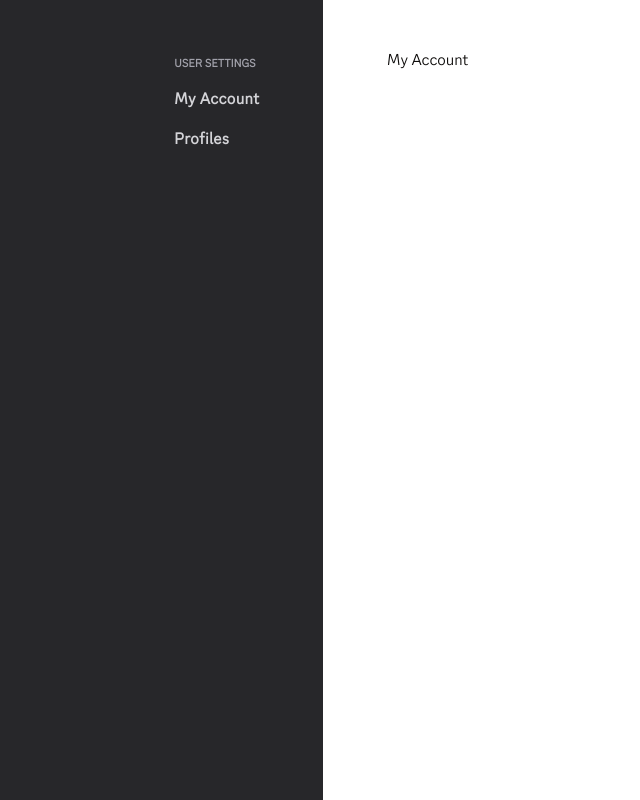
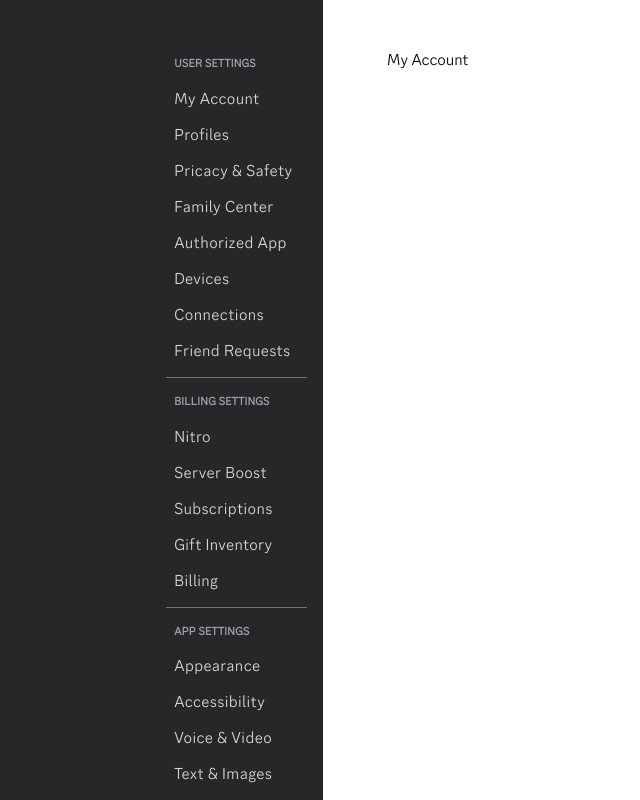
Before and after one commit to Fong10921/discord-clone, a Next.js app: page /settings in a window 1280 px wide. Shown: the whole page, without its empty margins (125-765 px from the left). Built offline with nearby package versions, Linux system fonts and the light colour scheme; no server answers; what @uploadthing/react would draw is missing.

Commit message:
feat(navbar): Add user settings navbar, styled based on Discord UI
- Implement a new navigation bar for user settings, with styling inspired by Discord.
- Adjust margins in [specific component/file] to improve layout spacing.

```diff
--- a/app/(userSetting)/components/SettingItem.tsx
+++ b/app/(userSetting)/components/SettingItem.tsx
@@ -25,7 +25,7 @@
   }
 
   return (
-    <div onClick={handleClick} className="py-[6px] rounded-lg pl-2 mb-1 hover:cursor-pointer font-extrabold tracking-wide text-zinc-300 text-[1rem] w-[90%] hover:text-zinc-100 hover:bg-zinc-700/50">
+    <div onClick={handleClick} className="py-[6px] rounded-lg pl-2 hover:cursor-pointer font-medium tracking-wide text-zinc-300 text-[1rem] w-[90%] hover:text-zinc-100 hover:bg-zinc-700/50">
       {settingName}
     </div>
   );
--- a/app/(userSetting)/components/SettingSideBar.tsx
+++ b/app/(userSetting)/components/SettingSideBar.tsx
@@ -1,3 +1,4 @@
+import { Separator } from "@/components/ui/separator";
 import SettingItem from "./SettingItem";
 
 interface SettingSideBarProps {}
@@ -10,6 +11,49 @@
       </div>
       <SettingItem settingName="My Account" modalName="myAccount"/>
       <SettingItem settingName="Profiles" modalName="profile"/>
+      <SettingItem settingName="Pricacy & Safety" modalName="privacyAndSafety"/>
+      <SettingItem settingName="Family Center" modalName="familyCenter"/>
+      <SettingItem settingName="Authorized App" modalName="authorizedApps"/>
+      <SettingItem settingName="Devices" modalName="devices"/>
+      <SettingItem settingName="Connections" modalName="connections"/>
+      <SettingItem settingName="Friend Requests" modalName="friendRequests"/>
+      <Separator className="bg-zinc-500 my-2 w-[90%]"/>
+      <div className="text-[0.70rem] ml-2 font-bold tracking-wide text-zinc-400 transition my-2">
+        BILLING SETTINGS
+      </div>
+      <SettingItem settingName="Nitro" modalName="nitro"/>
+      <SettingItem settingName="Server Boost" modalName="serverBoost"/>
+      <SettingItem settingName="Subscriptions" modalName="subscriptions"/>
+      <SettingItem settingName="Gift Inventory" modalName="giftInventory"/>
+      <SettingItem settingName="Billing" modalName="billing"/>
+      <Separator className="bg-zinc-500 my-2 w-[90%]"/>
+      <div className="text-[0.70rem] ml-2 font-bold tracking-wide text-zinc-400 transition my-2">
+        APP SETTINGS
+      </div>
+      <SettingItem settingName="Appearance" modalName="appearance"/>
+      <SettingItem settingName="Accessibility" modalName="accessibility"/>
+      <SettingItem settingName="Voice & Video" modalName="voiceAndVideo"/>
+      <SettingItem settingName="Text & Images" modalName="textAndImages"/>
+      <SettingItem settingName="Notifications" modalName="notifications"/>
+      <SettingItem settingName="Keybinds" modalName="keybinds"/>
+      <SettingItem settingName="Language" modalName="language"/>
+      <SettingItem settingName="Streamer Mode" modalName="streamerMode"/>
+      <SettingItem settingName="Advanced" modalName="advanced"/>
+      <Separator className="bg-zinc-500 my-2 w-[90%]"/>
+      <div className="text-[0.70rem] ml-2 font-bold tracking-wide text-zinc-400 transition my-2">
+        ACTIVITY SETTINGS
+      </div>
+      <SettingItem settingName="Activity Privacy" modalName="activityPrivacy"/>
+      <Separator className="bg-zinc-500 my-2 w-[90%]"/>
+      <SettingItem settingName="What's New" modalName="whatsNew"/>
+      <SettingItem settingName="Merch" modalName="merch"/>
+      <SettingItem settingName="HypeSquad" modalName="hypeSquad"/>
+      <Separator className="bg-zinc-500 my-2 w-[90%]"/>
+      <div className="py-[6px] rounded-lg pl-2 hover:cursor-pointer font-medium tracking-wide text-zinc-300 text-[1rem] w-[90%] hover:text-zinc-100 hover:bg-zinc-700/50">
+        Log Out
+      </div>
+      <Separator className="bg-zinc-500 my-2 w-[90%]"/>
+
     </div>
   );
 };
--- a/hooks/use-setting-page.ts
+++ b/hooks/use-setting-page.ts
@@ -1,6 +1,6 @@
 import { create } from "zustand";
 
-export type SettingPagesType = "myAccount" | "profile";
+export type SettingPagesType = "myAccount" | "profile" | "privacyAndSafety" | "familyCenter" | "authorizedApps" | "devices" | "connections" | "friendRequests" | "nitro" | "serverBoost" | "subscriptions" | "giftInventory" | "billing" | "appearance" | "accessibility" | "voiceAndVideo" | "textAndImages" | "notifications" | "keybinds" | "language" | "streamerMode" | "advanced" | "activityPrivacy" | "whatsNew" | "merch" | "hypeSquad";
 
 interface SettingStoreModal {
   openType: SettingPagesType | null;
```
